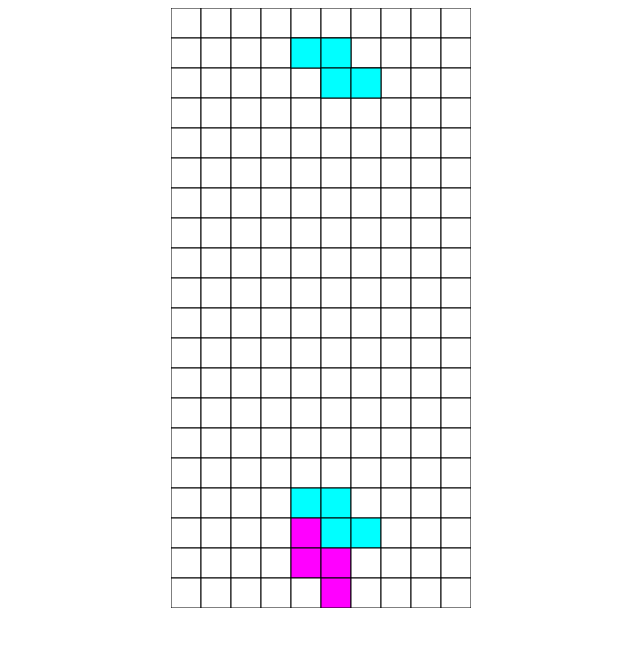
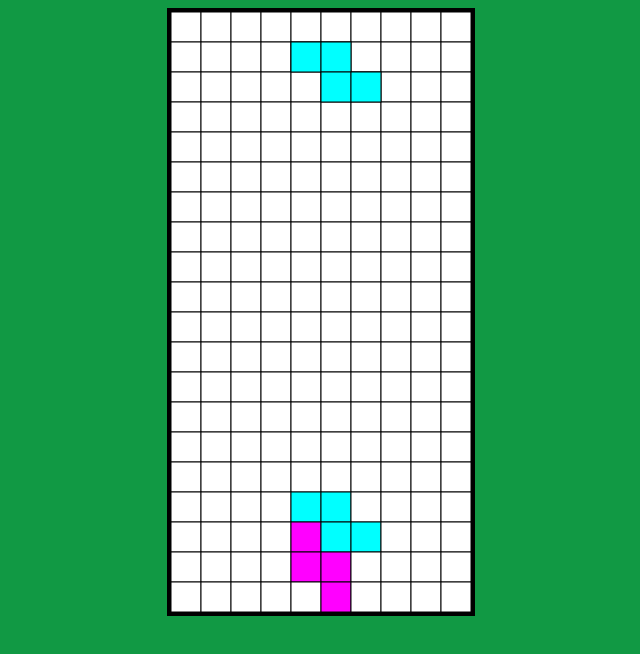
Before and after one commit to arizuk/ts-tetris, a website built with webpack: page public/index.html in a window 1280 px wide. Shown: the whole page, without its empty margins (319-959 px from the left). Built offline with nearby package versions, Linux system fonts and the light colour scheme.

Commit message:
Update view

```diff
--- a/src/app.scss
+++ b/src/app.scss
@@ -1,6 +1,12 @@
+body {
+  background-color: #194;
+}
+
 #canvas {
   margin: 0 auto;
   display: block;
+  border: 4px solid;
+  background-color: #fff;
 }
 
 #debug-panel {
```
